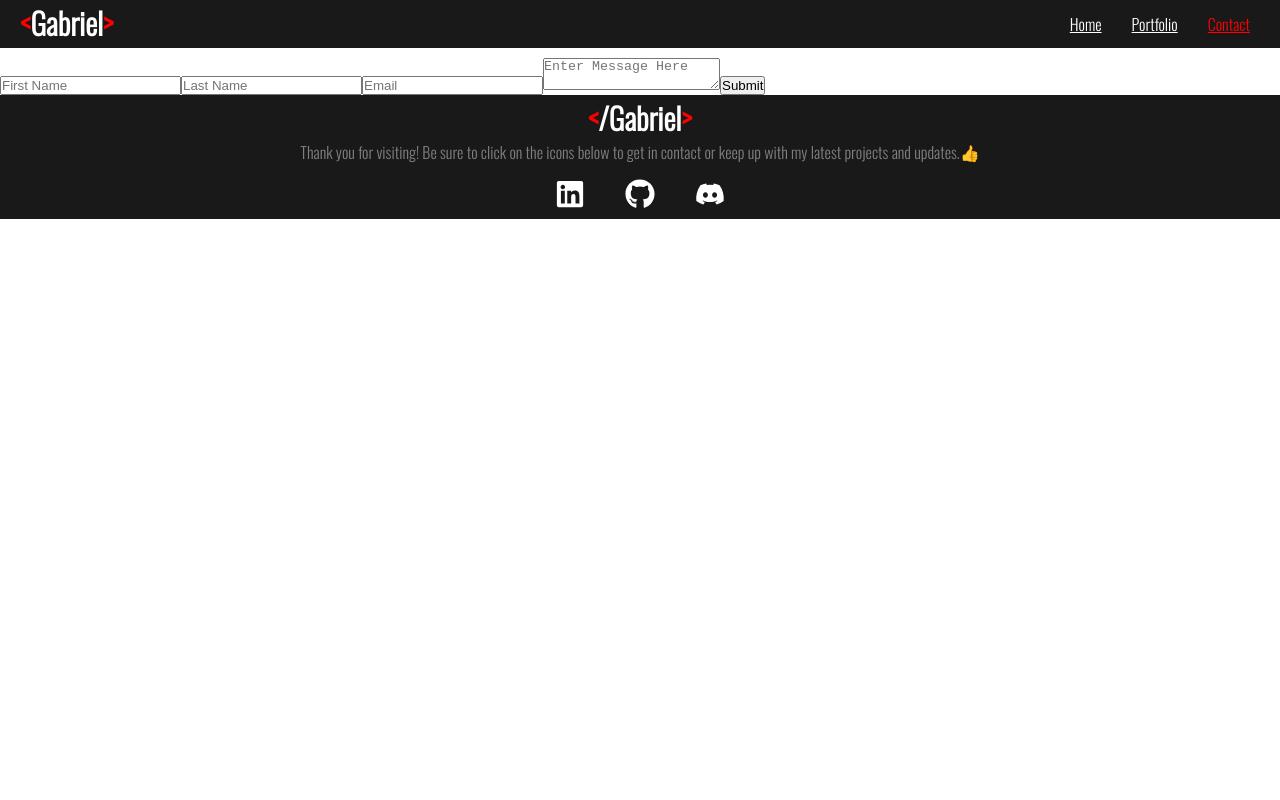
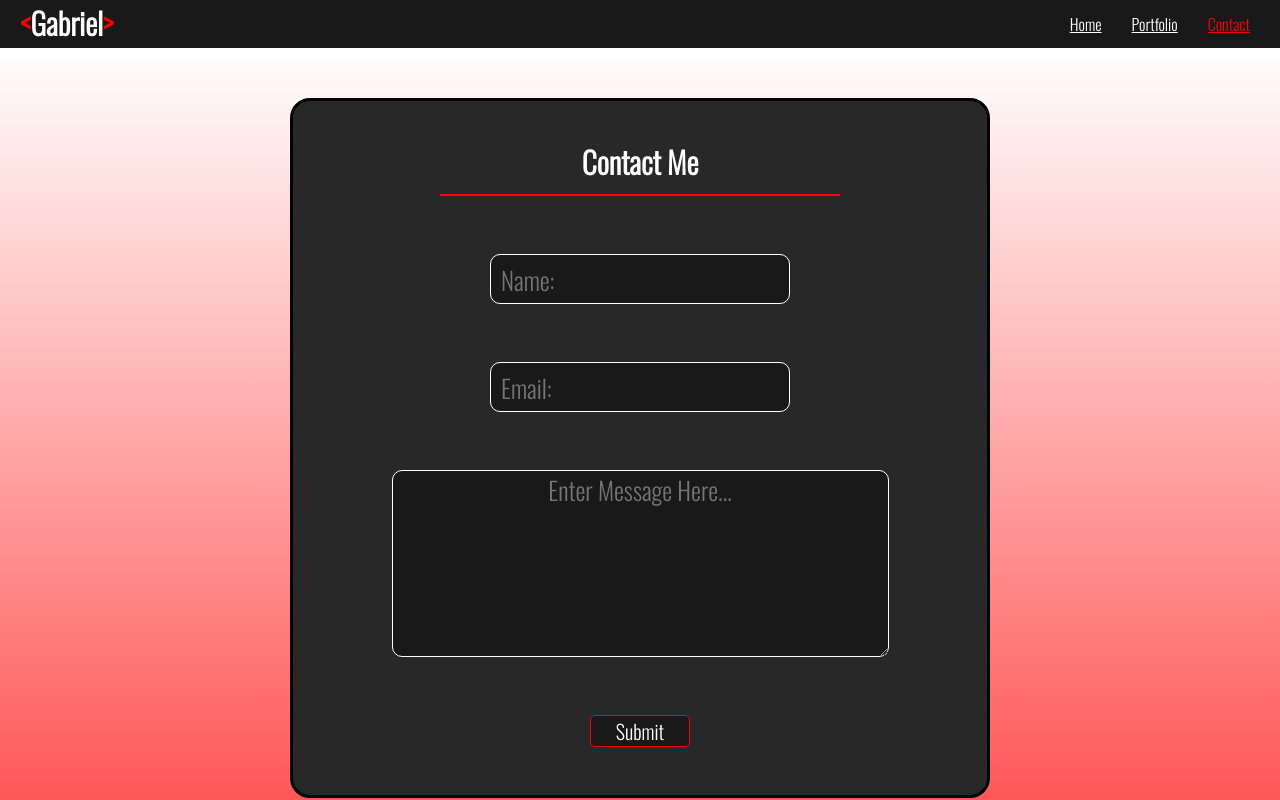
Before and after one commit to gaberinaldi/Portfolio, a React (Vite) app: page /Contact in a window 1280 px wide. Shown: the top 800 px of the page. Built offline with nearby package versions, Linux system fonts and the light colour scheme.

Commit message:
contact-page

```diff
--- a/src/App.css
+++ b/src/App.css
@@ -17,7 +17,6 @@ body {
     justify-content: space-between;
     align-items: center;
     background-color: rgb(25, 25, 25);
-    margin-bottom: 10px;
    }
 
 .topName {
@@ -95,7 +94,7 @@ body {
     flex-direction: column;
     align-items: center;
     justify-content: center;
-    padding-top: 80px;
+    padding-top: 150px;
  }
 
  .profile-home {
@@ -237,7 +236,7 @@ body {
     background-color: rgb(60, 60, 60);
     text-align: center;
     color: white;
-    border-top: 2px solid red;
+    border-top: 2px solid black;
 }
 
 .card-text {
@@ -282,3 +281,109 @@ body {
     border: 2px solid red;
     border-radius: 50px;
 }
+
+/* Contact style */
+
+.contact-page {
+    height: 100vh;
+    display: flex;
+    flex-direction: column;
+    align-items: center;
+    justify-content: center;
+    padding-top: 50px;
+    padding-bottom: 50px;
+    background-image: linear-gradient(to bottom, rgba(255, 255, 255, 0.9), rgb(255, 0, 0, 0.7));
+}
+
+.form {
+    display: flex;
+    flex-direction: column;
+    align-items: center;
+    justify-content: center;
+    justify-content: space-evenly;
+    gap: 20px;
+    background-color: rgb(40, 40, 40);
+    border: 3px solid black;
+    border-radius: 20px;
+    width: 700px;
+    height: 800px;
+    padding-bottom: 10px;
+}
+
+.contact-me {
+    text-align: center;
+    font-family: "Oswald", sans-serif;
+    font-size: 30px;
+    color: white;
+    border-bottom: 2px solid red;
+    width: 400px;
+    padding-bottom: 10px;
+}
+
+.name-box {
+    font-family: "Oswald", sans-serif;
+    font-size: 25px;
+    background-color: rgb(25, 25, 25);
+    color: white;
+    border: 1px solid white;
+    border-radius: 10px;
+    padding-left: 10px;
+    width: 300px;
+    height: 50px;
+}
+
+.name-box:hover {
+    transition: .3s ease-in-out;
+    background-color: white;
+    color: black;
+}
+
+.email-box {
+    font-family: "Oswald", sans-serif;
+    font-size: 25px;
+    background-color: rgb(25, 25, 25);
+    color: white;
+    border: 1px solid white;
+    border-radius: 10px;
+    padding-left: 10px;
+    width: 300px;
+    height: 50px;
+}
+
+.email-box:hover {
+    transition: .3s ease-in-out;
+    background-color: white;
+    color: black;
+}
+
+.message-box {
+    text-align: center;
+    font-family: "Oswald", sans-serif;
+    font-size: 25px;
+    background-color: rgb(25, 25, 25);
+    color: white;
+    border: 1px solid white;
+    border-radius: 10px;
+
+}
+
+.message-box:hover {
+    transition: .3s ease-in-out;
+    background-color: white;
+    color: black;
+}
+
+.submit {
+    width: 100px;
+    font-family: "Oswald", sans-serif;
+    font-size: 20px;
+    background-color: rgb(25, 25, 25);
+    color: white;
+    border: 1px solid red;
+    border-radius: 5px;
+}
+
+.submit:hover {
+    transition: .4s ease-in-out;
+    transform: scale(1.2);
+}
--- a/src/pages/Contact.jsx
+++ b/src/pages/Contact.jsx
@@ -4,8 +4,7 @@ import { useState } from 'react';
 export default function Contact() {
 
 
-const [firstName, setFirstName] = useState("");
-const [lastName, setLastName] = useState("");
+const [name, setName] = useState("");
 const [email, setEmail] = useState("");
 const [message, setMessage] = useState("");
 
@@ -14,10 +13,8 @@ const handleInputChange = (e) => {
   const inputType = target.name;
   const inputValue = target.value;
 
-  if (inputType === 'firstName') {
-    setFirstName(inputValue);
-  } else if (inputType === 'lastName') {
-    setLastName(inputValue);
+  if (inputType === 'name') {
+    setName(inputValue);
   } else if (inputType === 'email') {
     setEmail(inputValue);
   } else {
@@ -29,48 +26,45 @@ const handleFormSubmit = (e) => {
   e.preventDefault();
 
   const info = {
-    firstName: firstName,
-    lastName: lastName,
+    name: name,
     email: email,
     message: message
   }
   console.log(info);
-  setFirstName('');
-  setLastName('');
+  setName('');
   setEmail('');
   setMessage('');
 };
 
   return (
-    <div>
+    <div className='contact-page'>
       <form className="form" onSubmit={handleFormSubmit}>
+        <h1 className='contact-me'>Contact Me</h1>
         <input
-        value={firstName}
-        name='firstName'
+        className='name-box'
+        value={name}
+        name='name'
         onChange={handleInputChange}
         type="text"
-        placeholder="First Name"
+        placeholder="Name:"
         />
         <input
-        value={lastName}
-        name='lastName's
-        onChange={handleInputChange}
-        type="text"
-        placeholder="Last Name"
-        />
-        <input
+        className='email-box'
         value={email}
         name='email'
         onChange={handleInputChange}
         type="email"
-        placeholder="Email"
+        placeholder="Email:"
         />
         <textarea
+        className='message-box'
         value={message}
         onChange={handleInputChange}
         type="text"
         name='message'
-        placeholder="Enter Message Here"
+        placeholder="Enter Message Here..."
+        cols={40}
+        rows={5}
         id="messageBox"
         ></textarea>
         <button type="submit" className='submit'>Submit</button>
```
